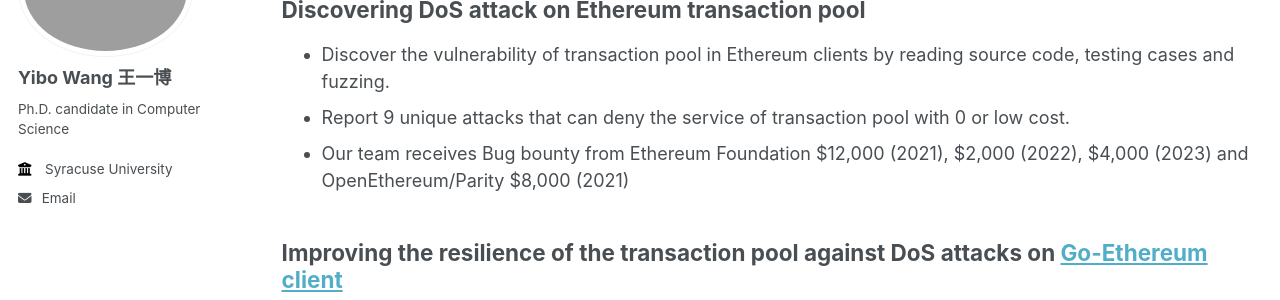
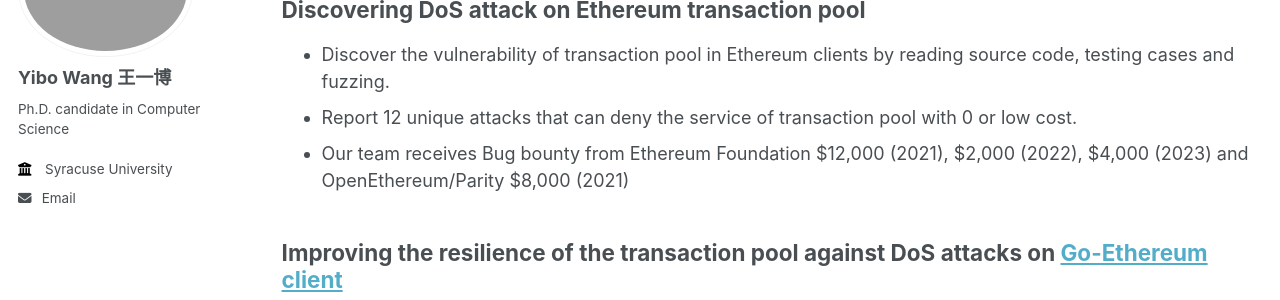
Before and after one commit to wangyibo0308/wangyibo0308.github.io, a Jekyll site: the page built from _pages/project.md, in a window 1280 px wide and 1336 px high. Shown: the part 183-483 px from the top of the window. Built offline with Jekyll 4.4.1, drawn with Linux system fonts in a browser that asks for light colours.

Commit message:
Update project.md

```diff
--- a/_pages/project.md
+++ b/_pages/project.md
@@ -11,7 +11,7 @@ author_profile: true
 Discovering DoS attack on Ethereum transaction pool
 ----
 - Discover the vulnerability of transaction pool in Ethereum clients by reading source code, testing cases and fuzzing.
-- Report 9 unique attacks that can deny the service of transaction pool with 0 or low cost.
+- Report 12 unique attacks that can deny the service of transaction pool with 0 or low cost.
 - Our team receives Bug bounty from Ethereum Foundation $12,000 (2021), $2,000 (2022), $4,000 (2023) and OpenEthereum/Parity $8,000 (2021)
 
 Improving the resilience of the transaction pool against DoS attacks on [Go-Ethereum client](https://github.com/ethereum/go-ethereum)
```
